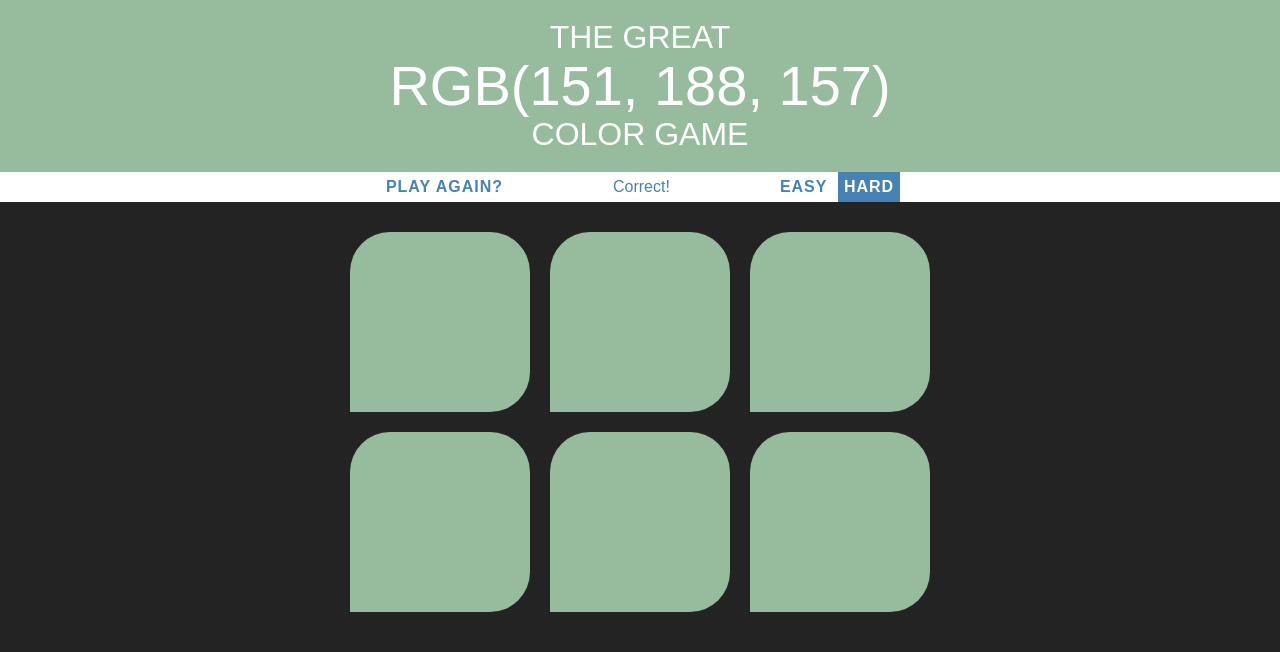
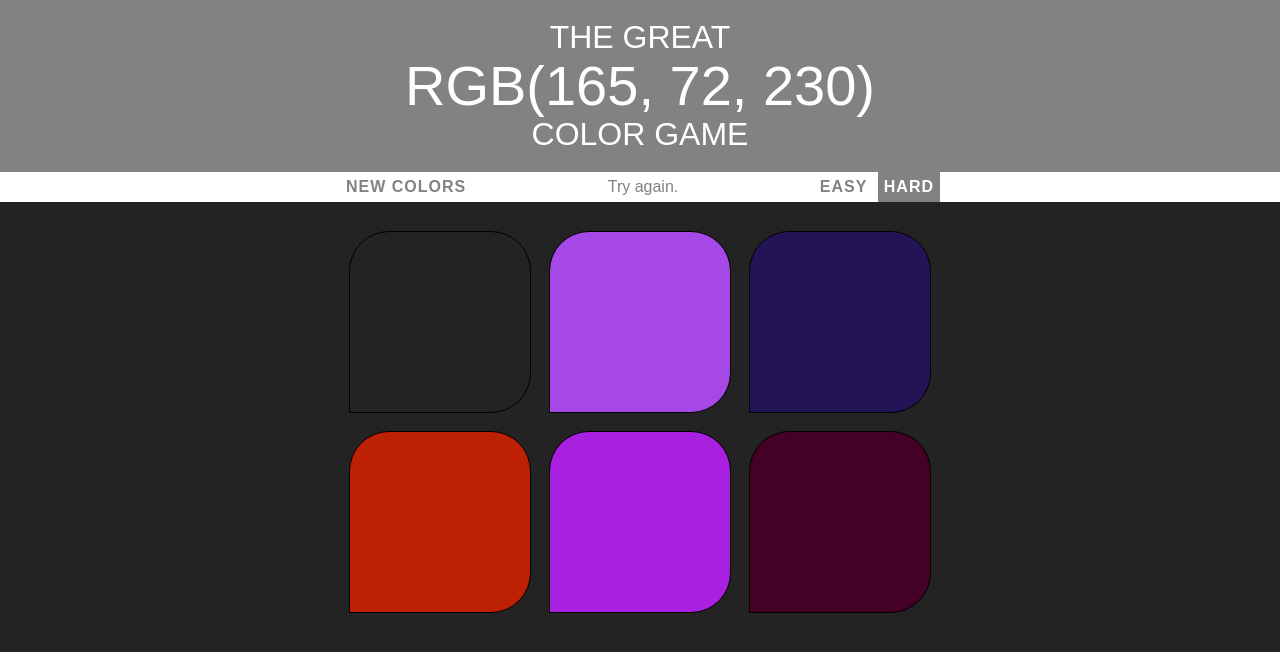
Before and after one commit to joshmakar/the-great-rgb-color-guessing-game, a plain HTML site: page index.html in a window 1280 px wide. Both pictures are taken after a click on the element 439 px from the left and 321 px from the top of the page. Drawn offline with Linux system fonts and the light colour scheme.

Commit message:
Refactored code a bit and converted stripe navigation to flexbox

```diff
--- a/index.html
+++ b/index.html
@@ -9,12 +9,16 @@
 
   <h1>The Great <span id="colorDisplay">RGB</span> Color Game</h1>
 
-  <div id="stripe">
-    <button id="reset">New Colors</button>
-    <span id="message"></span>
-    <button id="easyBtn">Easy</button>
-    <button id="hardBtn" class="selected">Hard</button>
-  </div>
+  <nav id="stripe">
+    <div class="container">
+      <button id="reset">New Colors</button>
+      <span id="message"></span>
+      <div class="mode-select-buttons">
+        <button class="mode">Easy</button>
+        <button class="mode selected">Hard</button>
+      </div>
+    </div>
+  </nav>
 
   <div id="container">
     <div class="square"></div>
--- a/script.js
+++ b/script.js
@@ -1,48 +1,71 @@
+/////////////////////////////////////////////////
+// Variables
+/////////////////////////////////////////////////
+
+// Initialize Variables
 var numSquares = 6;
-var colors = generateRandomColors(6);
+var colors = []
+var pickedColor;
+
+// Initialize Selectors
 var squares = document.querySelectorAll('.square');
-var pickedColor = pickColor();
 var colorDisplay = document.getElementById('colorDisplay');
 var messageDisplay = document.querySelector('#message');
 var h1 = document.querySelector('h1');
 var resetButton = document.querySelector('#reset');
-var easyBtn = document.querySelector('#easyBtn');
-var hardBtn = document.querySelector('#hardBtn');
+var modeButtons = document.querySelectorAll('.mode');
 
-easyBtn.addEventListener('click', function(){
-  easyBtn.classList.add('selected');
-  hardBtn.classList.remove('selected');
-  numSquares = 3;
-  colors = generateRandomColors(numSquares);
-  pickedColor = pickColor();
-  colorDisplay.textContent = pickedColor;
-  messageDisplay.textContent = "";
+
+/////////////////////////////////////////////////
+// Functions
+/////////////////////////////////////////////////
+
+// Initialization
+function init() {
+  setupButtons();
+  setupSquares();
+  reset();
+}
+
+// Setup Buttons
+function setupButtons() {
+  for (var i = 0; i < modeButtons.length; ++i) {
+    modeButtons[i].addEventListener('click', function(){
+      modeButtons[0].classList.remove('selected');
+      modeButtons[1].classList.remove('selected');
+      this.classList.add('selected');
+      this.textContent === "Easy" ? numSquares = 3 : numSquares = 6;
+      reset();
+    });
+  }
+  resetButton.addEventListener('click', function () {
+    reset();
+  });
+}
+
+// Setup Squares
+function setupSquares() {
   for (var i = 0; i < squares.length; ++i) {
-    if (colors[i]) {
-      squares[i].style.background = colors[i];
-    } else {
-      squares[i].style.display = "none";
-    }
+    // add click listeners to squares
+    squares[i].addEventListener('click', function(){
+      // Grab color of clicked square
+      var clickedColor = this.style.backgroundColor;
+      // Compare color to pickedColor
+      if (clickedColor === pickedColor) {
+        messageDisplay.textContent = 'Correct!';
+        changeColors(clickedColor);
+        h1.style.backgroundColor = clickedColor;
+        resetButton.textContent = 'Play Again?';
+      } else {
+        this.style.backgroundColor = 'transparent';
+        messageDisplay.textContent = 'Try again.'
+      }
+    });
   }
-});
+}
 
-hardBtn.addEventListener('click', function(){
-  hardBtn.classList.add('selected');
-  easyBtn.classList.remove('selected');
-  numSquares = 6;
-  colors = generateRandomColors(numSquares);
-  pickedColor = pickColor();
-  colorDisplay.textContent = pickedColor;
-  messageDisplay.textContent = "";
-  for (var i = 0; i < squares.length; ++i) {
-    squares[i].style.background = colors[i];
-    squares[i].style.display = "block";
-  }
-});
-
-colorDisplay.textContent = pickedColor;
-
-resetButton.addEventListener('click', function () {
+// Reset Game
+function reset() {
   // Generate all new colors
   colors = generateRandomColors(numSquares);
   // Pick a new random color from array
@@ -51,38 +74,22 @@ resetButton.addEventListener('click', function () {
   colorDisplay.textContent = pickedColor;
   // Change colors of squares
   for (var i = squares.length - 1; i >= 0; i--) {
-    squares[i].style.backgroundColor = colors[i];
+    if (colors[i]) {
+      squares[i].style.display = 'block';
+      squares[i].style.backgroundColor = colors[i];
+    } else {
+      squares[i].style.display = "none";
+    }
   }
   // Reset button textContent
-  resetButton.textContent = 'New Game';
+  resetButton.textContent = 'New Colors';
   // Reset h1 backgroundColor
   h1.style.backgroundColor = '';
   // Clear message
   messageDisplay.textContent = "";
-})
-
-
-for (var i = 0; i < squares.length; ++i) {
-  // Add initial colors to squares
-  squares[i].style.backgroundColor = colors[i];
-
-  // add click listeners to squares
-  squares[i].addEventListener('click', function(){
-    // Grab color of clicked square
-    var clickedColor = this.style.backgroundColor;
-    // Compare color to pickedColor
-    if (clickedColor === pickedColor) {
-      messageDisplay.textContent = 'Correct!';
-      changeColors(clickedColor);
-      h1.style.backgroundColor = clickedColor;
-      resetButton.textContent = 'Play Again?';
-    } else {
-      this.style.backgroundColor = 'transparent';
-      messageDisplay.textContent = 'Try again.'
-    }
-  });
 }
 
+// Change Colors
 function changeColors(color) {
   // Loop through all squares
   for (var i = squares.length - 1; i >= 0; i--) {
@@ -91,11 +98,13 @@ function changeColors(color) {
   }
 }
 
+// Pick a Color From colors List
 function pickColor() {
   var random = Math.floor(Math.random() * colors.length);
   return colors[random];
 }
 
+// Generate List of Random Colors
 function generateRandomColors(num) {
   // Make an array
   var arr = [];
@@ -108,6 +117,7 @@ function generateRandomColors(num) {
   return arr;
 }
 
+// Generate a Random RGB Color
 function randomColor() {
   // Pick a "red" from 0 - 255
   var r = Math.floor(Math.random() * 256);
@@ -118,3 +128,10 @@ function randomColor() {
   // Put it all together and return
   return 'rgb(' + r + ', ' + g + ', ' + b + ')';
 }
+
+
+/////////////////////////////////////////////////
+// Run The Great RGB Color Guessing Game
+/////////////////////////////////////////////////
+
+init();
--- a/style.css
+++ b/style.css
@@ -1,48 +1,48 @@
-html {
+html, body {
   font-size: 16px;
 }
 
 body {
   background-color: #232323;
+  font-family: 'Avenir', 'Montserrat', 'Arial';
   margin: 0;
-  font-family: 'Avenir', 'Montserrat', 'Arial';
 }
 
 h1 {
+  background-color: #828282;
   color: #fff;
+  font-weight: normal;
+  line-height: 1.1;
+  margin: 0;
+  padding: 20px 0;
   text-align: center;
-  background-color: steelblue;
-  margin: 0;
-  font-weight: normal;
   text-transform: uppercase;
-  line-height: 1.1;
-  padding: 20px 0;
 }
 
 button {
+  background-color: transparent;
   border: none;
-  background-color: transparent;
+  color: #828282;
+  font-size: inherit;
+  font-weight: 700;
+  height: 100%;
+  letter-spacing: 1px;
+  outline: none;
   text-transform: uppercase;
-  height: 100%;
-  font-weight: 700;
-  color: steelblue;
-  letter-spacing: 1px;
-  font-size: inherit;
-  outline: none;
   transition: all 500ms;
-  -webkit-transition: all 500ms;
-  -moz-transition: all 500ms;
+    -moz-transition: all 500ms;
+    -webkit-transition: all 500ms;
 }
 
 button:hover {
+  background-color: #828282;
   color: #fff;
-  background-color: steelblue;
 }
 
 #message {
+  color: #828282;
   display: inline-block;
   width: 20%;
-  color: steelblue;
 }
 
 #colorDisplay {
@@ -52,29 +52,45 @@ button:hover {
 }
 
 #container {
+  margin: 20px auto;
   max-width: 600px;
-  margin: 20px auto;
 }
 
 #stripe {
   background-color: #fff;
+  display: flex;
+    justify-content: center;
   height: 30px;
   text-align: center;
 }
 
+.container {
+  display: flex;
+    align-items: center;
+    justify-content: space-between;
+  height: 100%;
+  max-width: 600px;
+  width: 100%;
+}
+
+.mode-select-buttons {
+  height: 100%;
+}
+
 .square {
+  background: purple;
+  border: 1px solid #000;
+  border-radius: 40px 40px 40px 0;
+  float: left;
+  margin: 1.5%;
+  padding-bottom: 30%;
+  transition: background-color 500ms;
+    -moz-transition: background-color 500ms;
+    -webkit-transition: background-color 500ms;
   width: 30%;
-  background: purple;
-  padding-bottom: 30%;
-  float: left;
-  margin: 1.66%;
-  border-radius: 40px 40px 40px 0;
-  transition: background-color 500ms;
-  -webkit-transition: background-color 500ms;
-  -moz-transition: background-color 500ms;
 }
 
 .selected {
-  background-color: steelblue;
+  background-color: #828282;
   color: #fff;
 }
```
